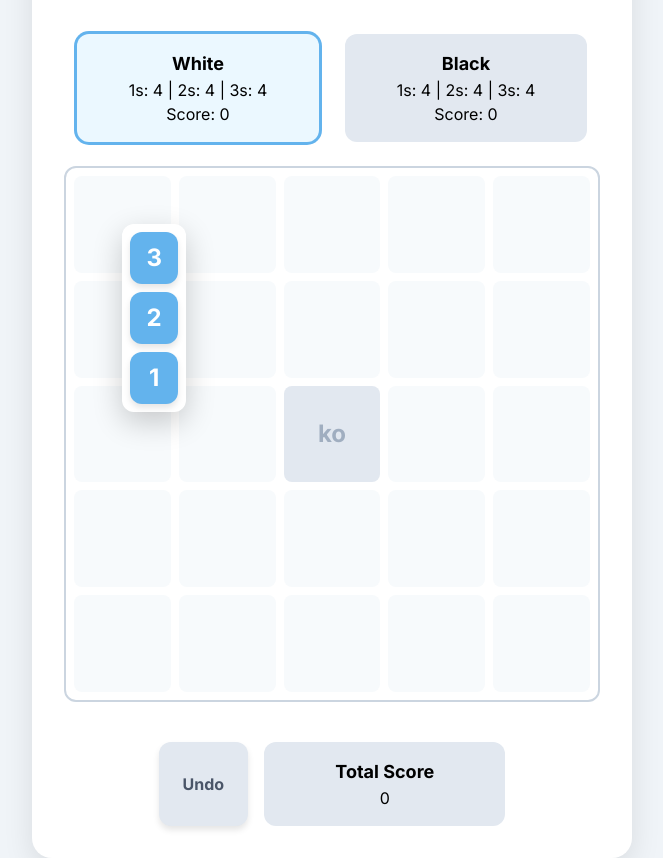
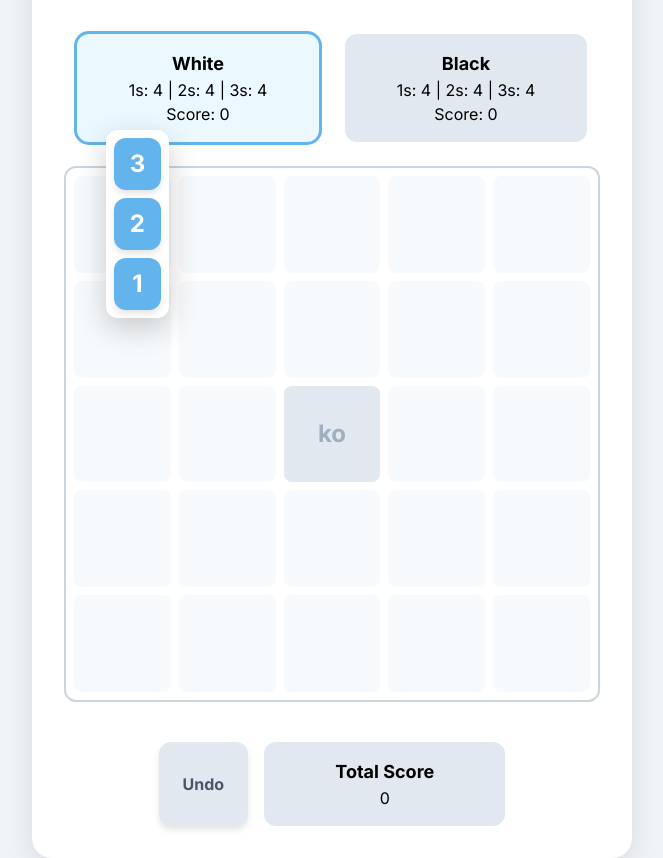
Before and after one commit to yantremblay2-wq/Archiview, a plain HTML site: page index.html in a window 1280 px wide. Both pictures are taken after a click on the element 430 px from the left and 224 px from the top of the page. Shown: the whole page, without its empty margins (308-971 px from the left). Drawn offline with nearby package versions, Linux system fonts and the light colour scheme.

Commit message:
Update index.html

```diff
--- a/index.html
+++ b/index.html
@@ -285,11 +285,18 @@
             event.stopPropagation(); // Prevent the document click listener from immediately hiding the popup
             selectedCellIndex = parseInt(cell.dataset.index);
 
+            // Fix: Show the popup first to force the browser to calculate its dimensions.
+            numberPopup.classList.add('popup-visible');
+
             const cellRect = cell.getBoundingClientRect();
             const popupRect = numberPopup.getBoundingClientRect();
 
-            // Calculate ideal popup position relative to the viewport
-            let popupLeft = cellRect.left + cellRect.width / 2 - popupRect.width / 2;
+            // Calculate ideal popup position to align '2' with the cell center + an offset
+            // We want to align the center of the '2' button with the center of the cell.
+            // The popup is a flex column-reverse, so the '2' is in the middle.
+            // A simple approach is to center the popup and then shift it slightly.
+            const horizontalOffset = 15; // Small offset to the right in pixels
+            let popupLeft = cellRect.left + cellRect.width / 2 - popupRect.width / 2 + horizontalOffset;
             let popupTop = cellRect.top + cellRect.height / 2 - popupRect.height / 2;
 
             // Adjust position to stay within the viewport
@@ -313,12 +320,6 @@
             // Set position relative to the document body
             numberPopup.style.left = `${popupLeft}px`;
             numberPopup.style.top = `${popupTop}px`;
-            numberPopup.classList.add('popup-visible');
-
-            popupButtons.forEach(btn => {
-                const num = btn.dataset.value;
-                btn.disabled = players[currentPlayer].numbers[num] === 0;
-            });
         }
 
         function hideNumberPopup() {
```
